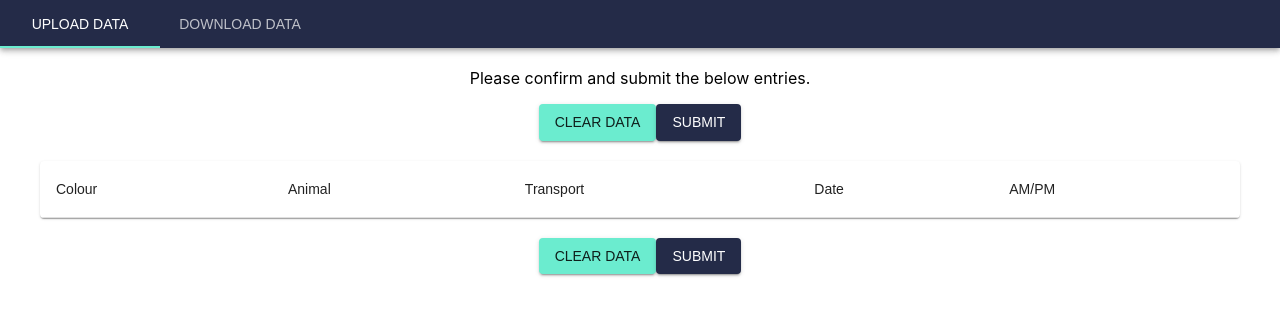
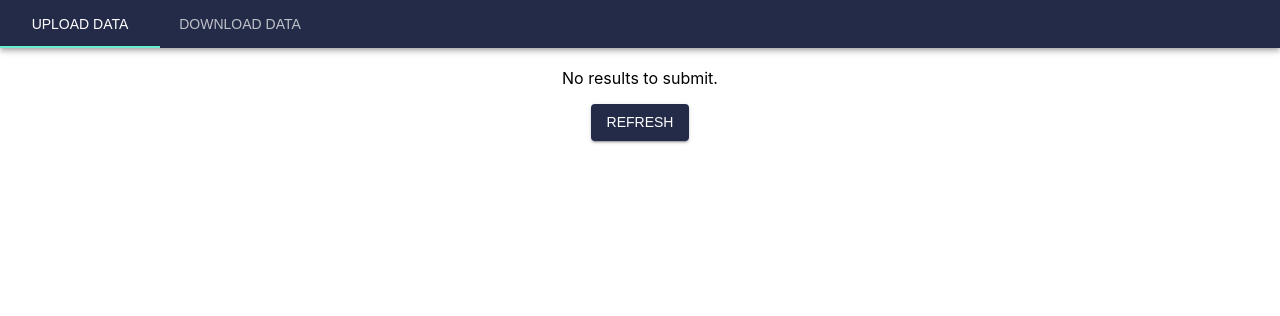
Before and after one commit to jrdavenport/carbon-calc-app, a React (Create React App) app: page /admin in a window 1280 px wide. Shown: the top 316 px of the page. Built offline with nearby package versions, Linux system fonts and the light colour scheme.

Commit message:
Reload admin page on clearing results

```diff
--- a/src/Components/AdminSubmit.tsx
+++ b/src/Components/AdminSubmit.tsx
@@ -18,11 +18,21 @@ function doSubmit(payload: Array<transportData>) {
 
 function Buttons({ payload }: { payload: Array<transportData> }) {
   return (
-    <>
+    <div
+      style={{
+        display: "flex",
+        justifyContent: "space-between",
+        maxWidth: "220px",
+        margin: "auto",
+      }}
+    >
       <Button
         variant="contained"
         color="secondary"
-        onClick={() => localStorage.removeItem(localStorageKey)}
+        onClick={() => {
+          localStorage.removeItem(localStorageKey);
+          window.location.reload(false);
+        }}
       >
         Clear Data
       </Button>
@@ -33,16 +43,19 @@ function Buttons({ payload }: { payload: Array<transportData> }) {
       >
         Submit
       </Button>
-    </>
+    </div>
   );
 }
 
 function AdminSubmit() {
-  const transportRows: transportData[] =
-    JSON.parse(localStorage.getItem(localStorageKey) || "[]")
+  const transportRows: transportData[] = JSON.parse(
+    localStorage.getItem(localStorageKey) || "[]"
+  );
 
   return (
     <div>
+      {transportRows.length ? (
+        <>
           <p>Please confirm and submit the below entries.</p>
           <Buttons payload={transportRows} />
           <div style={{ margin: "20px" }}>
@@ -77,6 +90,21 @@ function AdminSubmit() {
             </TableContainer>
           </div>
           <Buttons payload={transportRows} />
+        </>
+      ) : (
+        <>
+          <p>No results to submit.</p>
+          <Button
+            variant="contained"
+            color="primary"
+            onClick={() => {
+              window.location.reload(false);
+            }}
+          >
+            Refresh
+          </Button>
+        </>
+      )}
     </div>
   );
 }
```
Lines whose indentation alone changed are shown as unchanged.
